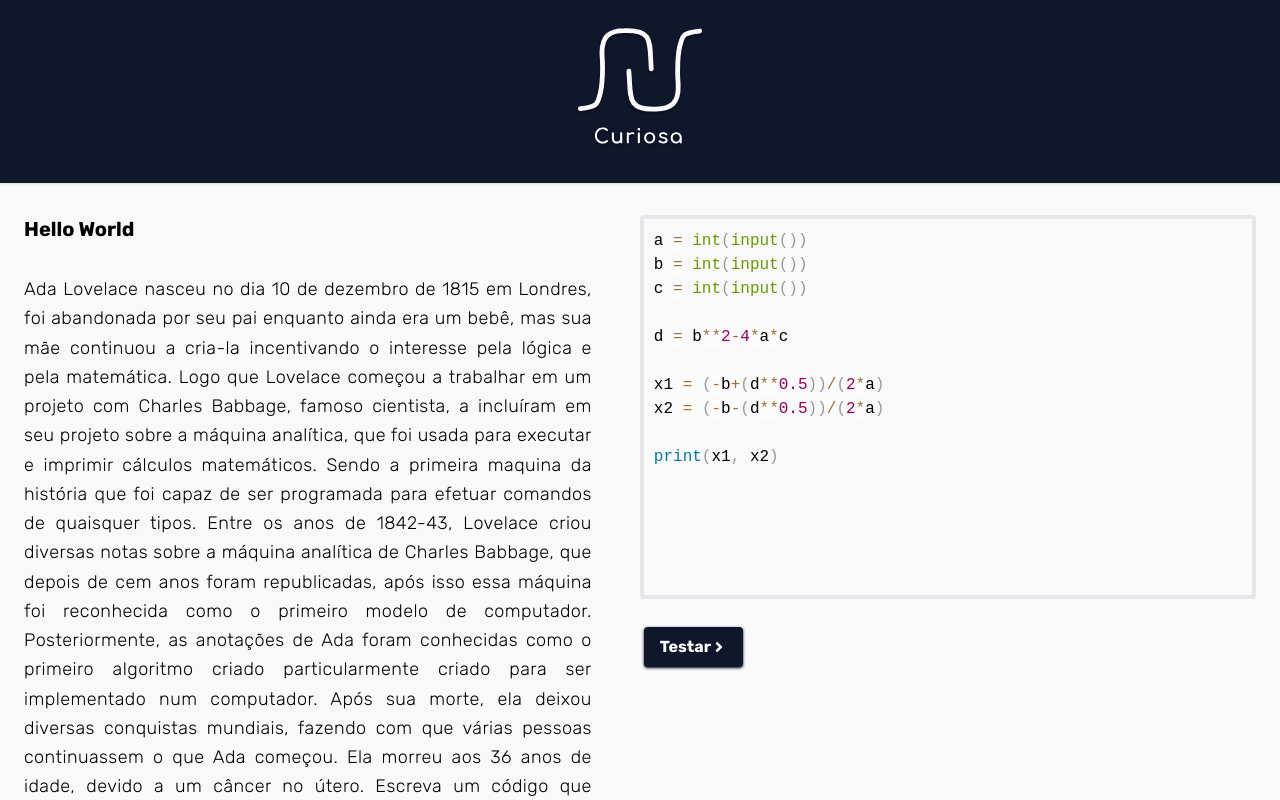
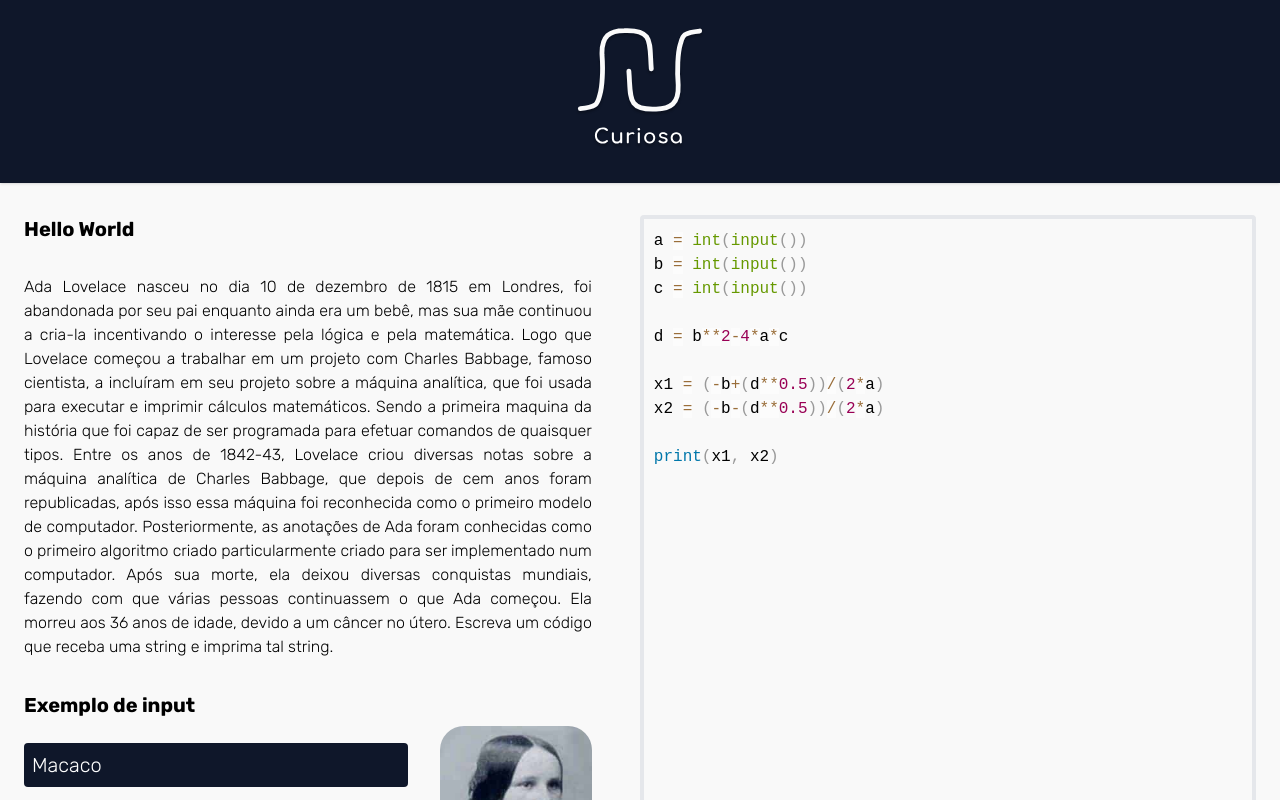
Before and after one commit to marcelo-schreiber/curiosa-website, a Next.js app: page /problems in a window 1280 px wide. Shown: the top 800 px of the page. Built offline with nearby package versions, Linux system fonts and the light colour scheme.

Commit message:
fix: text area size and font size in question

```diff
--- a/components/question.tsx
+++ b/components/question.tsx
@@ -22,9 +22,7 @@ const Question: React.FC<QuestionProps> = ({
     <div className="mx-6">
       <section className="my-8">
         <h2 className={`${titleClassname} mb-8`}>{title}</h2>
-        <p className="font-light text-lg text-justify leading-relaxed tracking-wide">
-          {problem}
-        </p>
+        <p className="font-light text-base text-justify">{problem}</p>
       </section>
       <section className="md:flex md:justify-between md:items-center">
         <div className="md:w-full md:mr-8">
--- a/pages/problems.tsx
+++ b/pages/problems.tsx
@@ -92,9 +92,9 @@ print(x1, x2)
               />
             )}
           </div>
-          <div className="mx-6 mt-8 h-96 border-4 rounded md:w-1/2">
+          <div className="mx-6 mt-8 border-4 rounded md:w-1/2">
             <Editor
-              className="h-96"
+              className="h-full"
               value={code}
               onValueChange={(code) => setCode(code)}
               highlight={(code) => highlight(code, languages.python, "python")}
```
